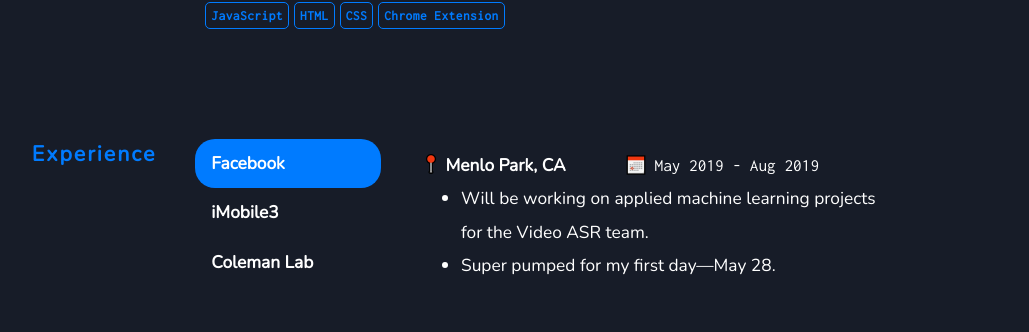
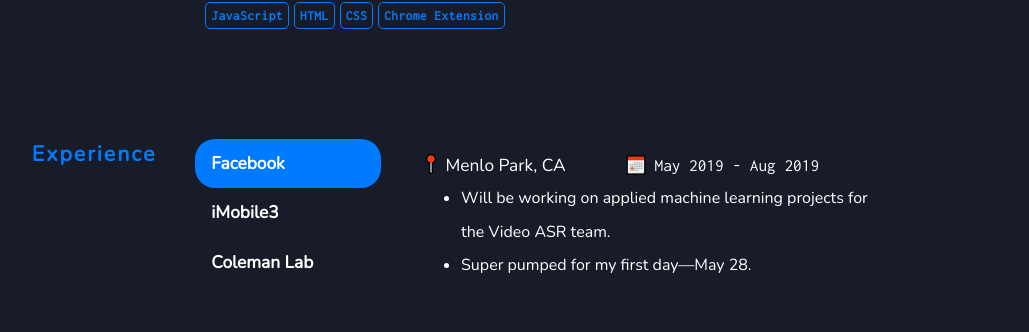
Before and after one commit to znields/znields.com, a React (Create React App) app: page / in a window 1280 px wide. Shown: the part 2406-2738 px from the top of the page, without its empty margins (60-1089 px from the left). Built offline with nearby package versions, Linux system fonts and the light colour scheme.

Commit message:
Update Tabs.jsx

```diff
--- a/src/components/Tabs.jsx
+++ b/src/components/Tabs.jsx
@@ -17,12 +17,13 @@
     whiteSpace: 'nowrap',
   },
   location: {
-    fontWeight: 'bold',
+    // fontWeight: 'bold',
     fontSie: '10pt',
     whiteSpace: 'nowrap',
   },
   company: {
     fontWeight: 'bold',
+
     borderRadius: '0',
   },
 };
@@ -81,7 +82,7 @@
                     </Col>
                   </Row>
                   <ul>
-                    {job.items.map(item => <li key={item}>{item}</li>)}
+                    {job.items.map(item => <li key={item} style={{ fontSize: '12pt' }}>{item}</li>)}
                   </ul>
                 </Tab.Pane>
               ))}
```
